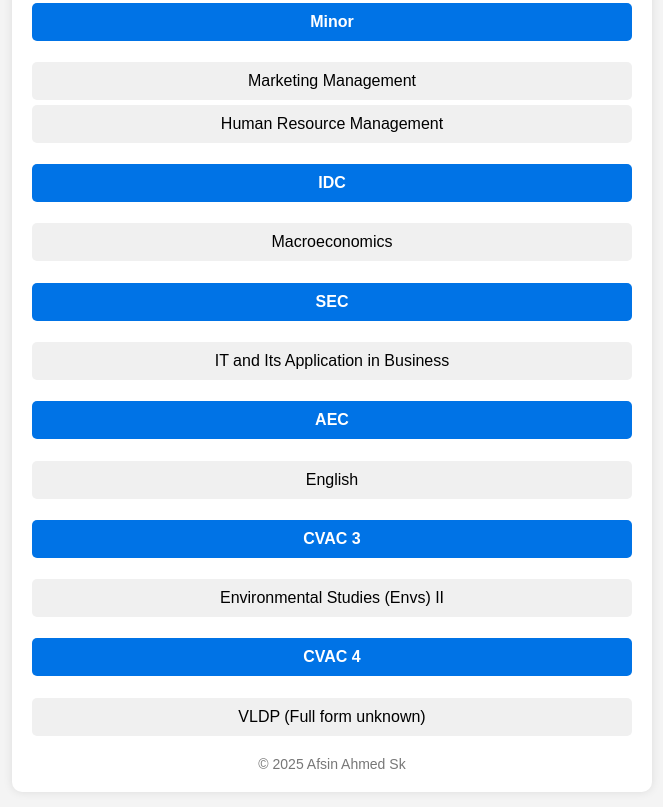
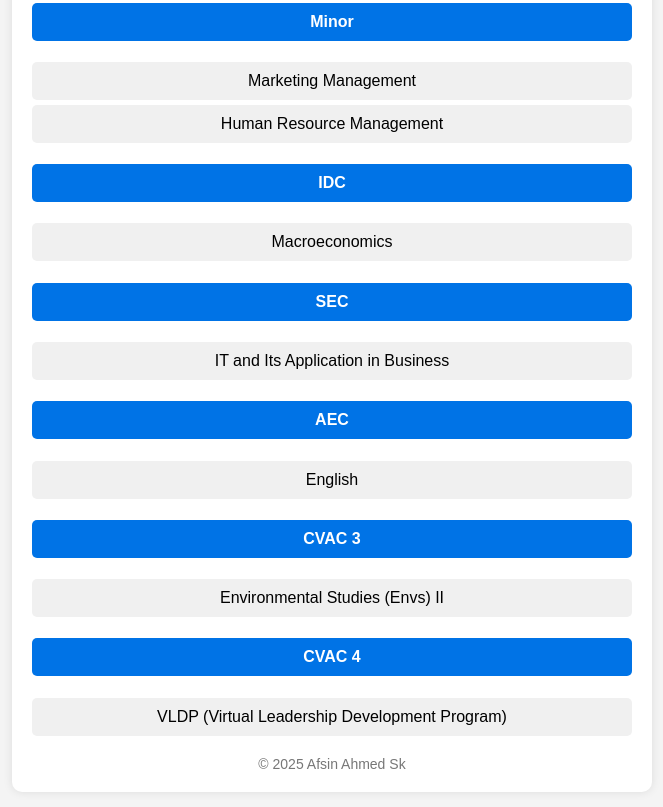
Before and after one commit to Aryanlearns-arch/Mywebsite, a plain HTML site: page index.html in a window 1280 px wide. Shown: the part 309-1116 px from the top of the page, without its empty margins (308-971 px from the left). Drawn offline with Linux system fonts and the light colour scheme.

Commit message:
Update index.html

```diff
--- a/index.html
+++ b/index.html
@@ -85,7 +85,7 @@
 
         <h4>CVAC 4</h4>
         <ul>
-            <li>VLDP (Full form unknown)</li>
+            <li>VLDP (Virtual Leadership Development Program)</li>
         </ul>
 
         <footer>&copy; 2025 Afsin Ahmed Sk</footer>
```
